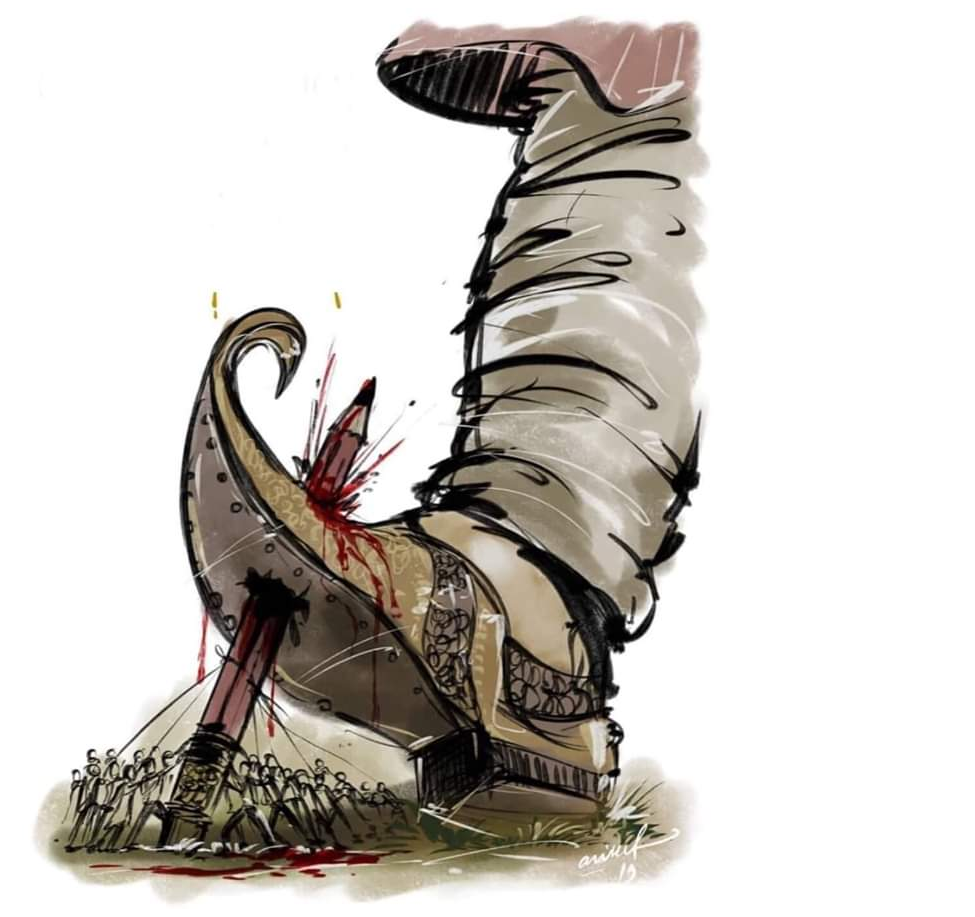
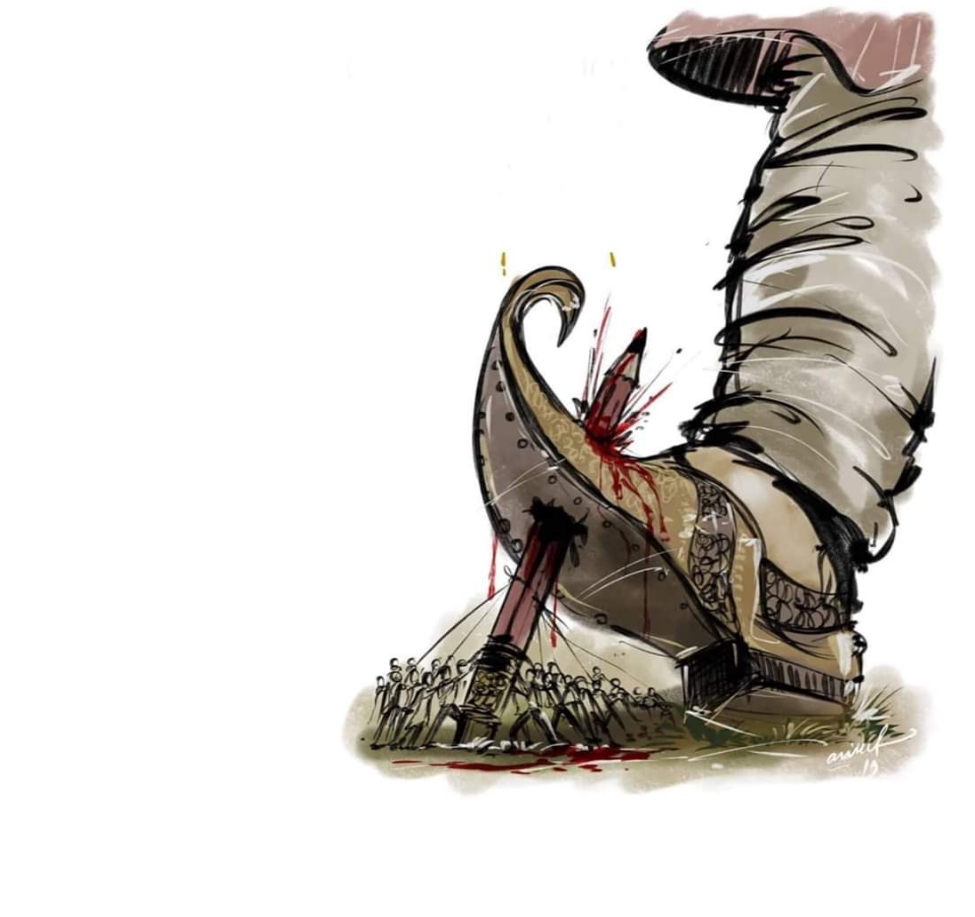
Before and after one commit to adityadipankar/letmycountryawake, a plain HTML site: page index.html in a window 1280 px wide. Shown: the whole page, without its empty margins (2-977 px from the left). After the commit the page ends 800 px from the top, so only its background shows below. Drawn offline with Linux system fonts and the light colour scheme.

Commit message:
Image added

```diff
--- a/index.html
+++ b/index.html
@@ -1,7 +1,24 @@
 <html>
 <head>
+  <style>
+    body{
+      margin: 0;
+      padding: 0;
+    }
+    img{
+      max-height: 100vh;
+      max-width: 100vw;
+      display: block;
+      margin: auto;
+    }
+    #lmca{
+      margin:auto;
+    }
+  </style>
 </head>
 <body>
-  <img src="letmycountryawake.jpeg" alt="Let my country awake">
+  <div id="lmca">
+    <img src="letmycountryawake.jpeg" alt="Let my country awake">
+  </div>
 </body>
 </html>
```
